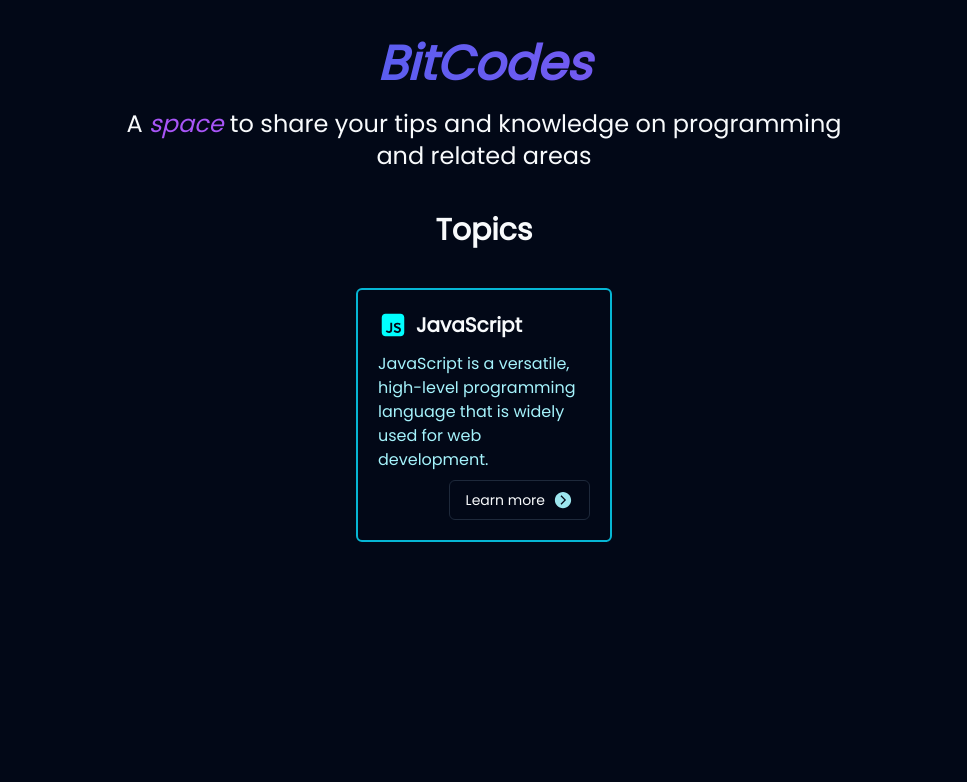
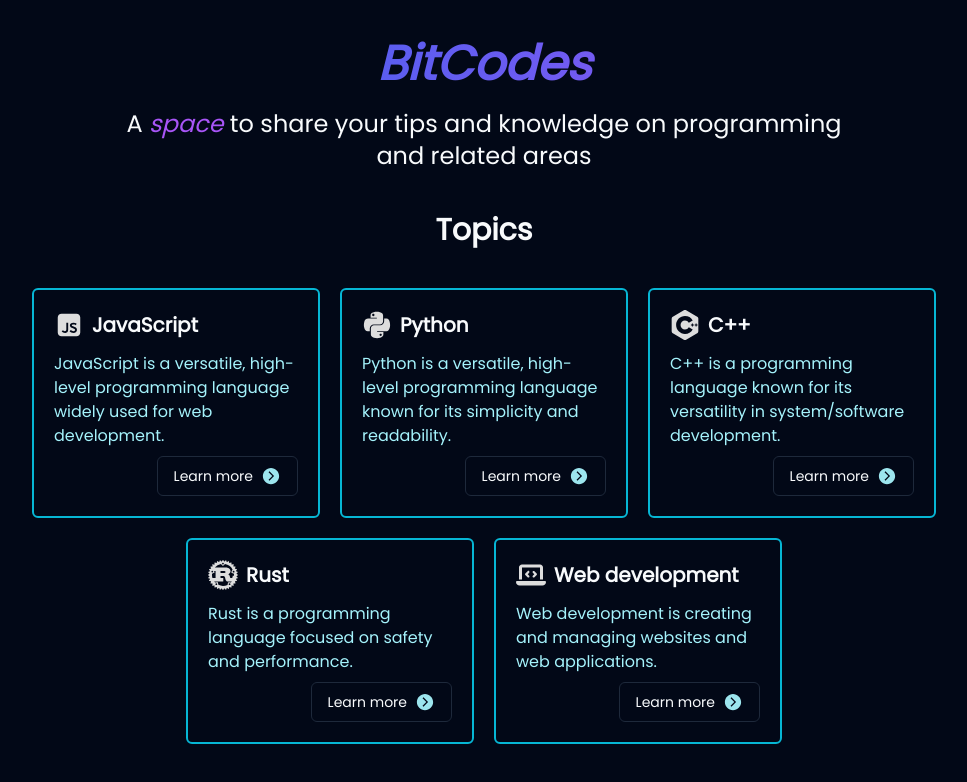
Before and after one commit to adithyakb10/bitcodes, a Next.js app: page / in a window 1280 px wide. Shown: the top 782 px of the page, without its empty margins (156-1123 px from the left). Built offline with nearby package versions, Linux system fonts and the light colour scheme.

Commit message:
feat: Add more topics to landing page

```diff
--- a/app/layout.tsx
+++ b/app/layout.tsx
@@ -6,8 +6,8 @@ import { ThemeProvider } from "@/components/ThemeProvider";
 const poppins = Poppins({ subsets: ["latin"], weight: "400" });
 
 export const metadata: Metadata = {
-  title: "Create Next App",
-  description: "Generated by create next app",
+  title: "BitCodes",
+  description: "Share your tech and programming knowledge.",
 };
 
 export default function RootLayout({
--- a/app/page.tsx
+++ b/app/page.tsx
@@ -1,4 +1,11 @@
 import TopicCard from "@/components/TopicCard";
+import {
+  RiJavascriptFill,
+  FaPython,
+  SiCplusplus,
+  FaLaptopCode,
+  FaRust,
+} from "@/lib/icons";
 
 export default function Home() {
   return (
@@ -13,12 +20,41 @@ export default function Home() {
           and related areas
         </p>
         <p className="text-3xl font-bold py-10">Topics</p>
-        <div className="flex justify-center">
-          <TopicCard
-            title="JavaScript"
-            desc="JavaScript is a versatile, high-level programming language that is widely used for web development."
-            link="/javascript"
-          />
+        <div className="flex flex-col gap-5">
+          <div className="flex flex-col md:flex-row gap-5 justify-center">
+            <TopicCard
+              title="JavaScript"
+              desc="JavaScript is a versatile, high-level programming language widely used for web development."
+              link="/javascript"
+              Icon={RiJavascriptFill}
+            />
+            <TopicCard
+              title="Python"
+              desc="Python is a versatile, high-level programming language known for its simplicity and readability."
+              link="/python"
+              Icon={FaPython}
+            />
+            <TopicCard
+              title="C++"
+              desc="C++ is a programming language known for its versatility in system/software development."
+              link="/c++"
+              Icon={SiCplusplus}
+            />
+          </div>
+          <div className="flex flex-col md:flex-row gap-5 justify-center ">
+            <TopicCard
+              title="Rust"
+              desc="Rust is a programming language focused on safety and performance."
+              link="/rust"
+              Icon={FaRust}
+            />
+            <TopicCard
+              title="Web development"
+              desc="Web development is creating and managing websites and web applications."
+              link="/web"
+              Icon={FaLaptopCode}
+            />
+          </div>
         </div>
       </div>
     </div>
--- a/components/TopicCard.tsx
+++ b/components/TopicCard.tsx
@@ -1,20 +1,21 @@
 import Link from "next/link";
-import { RiJavascriptFill } from "react-icons/ri";
 import { IoChevronForwardCircleSharp } from "react-icons/io5";
 import { Button } from "./ui/button";
+import { IconType } from "react-icons";
 
 interface TopicCardProps {
   title: string;
   desc: string;
   link: string;
+  Icon: IconType;
 }
 
-export default function TopicCard({ title, desc, link }: TopicCardProps) {
+export default function TopicCard({ title, desc, link, Icon }: TopicCardProps) {
   return (
-    <div className="flex flex-col border-2 border-cyan-500 rounded-md p-5 w-full md:w-64 text-left">
+    <div className="flex flex-col border-2 border-cyan-500 rounded-md p-5 w-full md:w-72 text-left">
       <div className="flex gap-2 items-center ">
-        <RiJavascriptFill
-          color="#00ffff"
+        <Icon
+          color="#dddddd"
           size={30}
         />
         <p className="font-bold text-[20px]">{title}</p>
--- /dev/null
+++ b/lib/icons.ts
@@ -0,0 +1,7 @@
+import { RiJavascriptFill } from "react-icons/ri";
+import { FaPython } from "react-icons/fa";
+import { SiCplusplus } from "react-icons/si";
+import { FaLaptopCode } from "react-icons/fa6";
+import { FaRust } from "react-icons/fa";
+
+export { RiJavascriptFill, FaPython, SiCplusplus, FaLaptopCode, FaRust };
```
